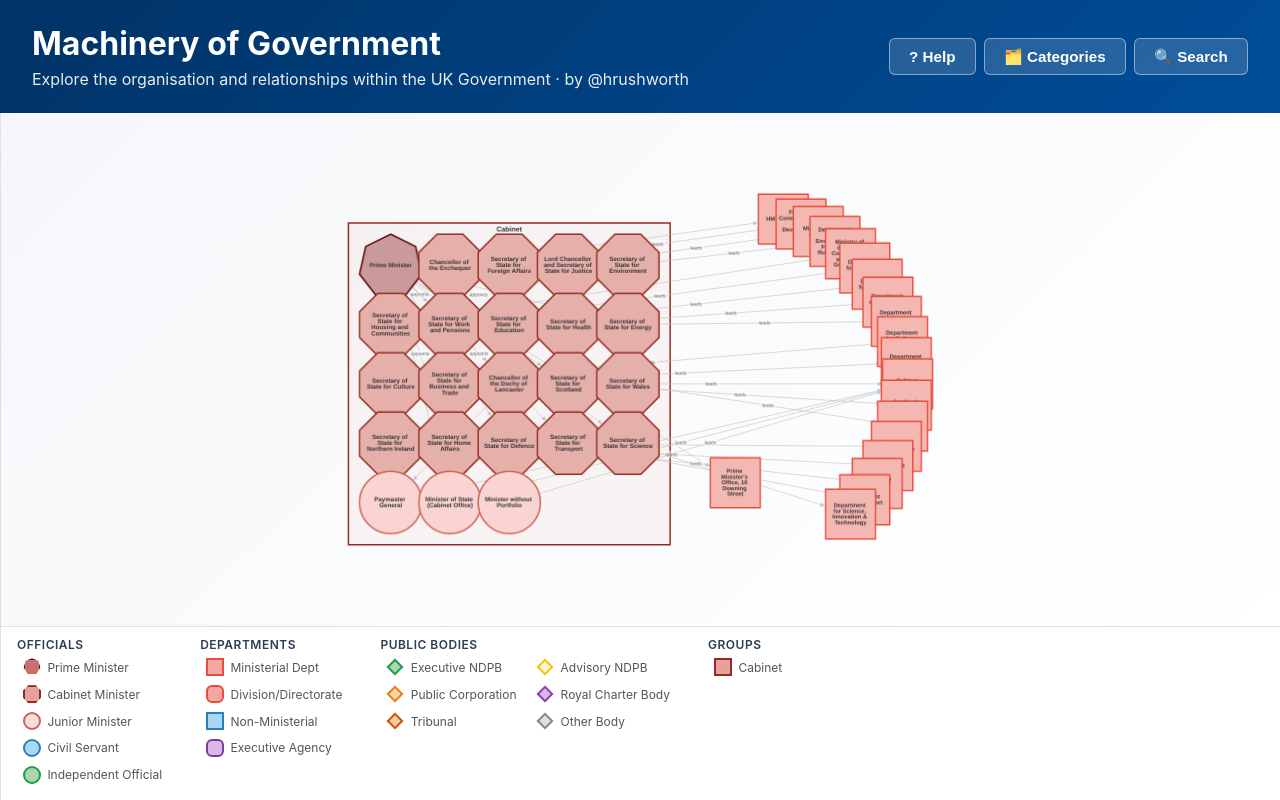
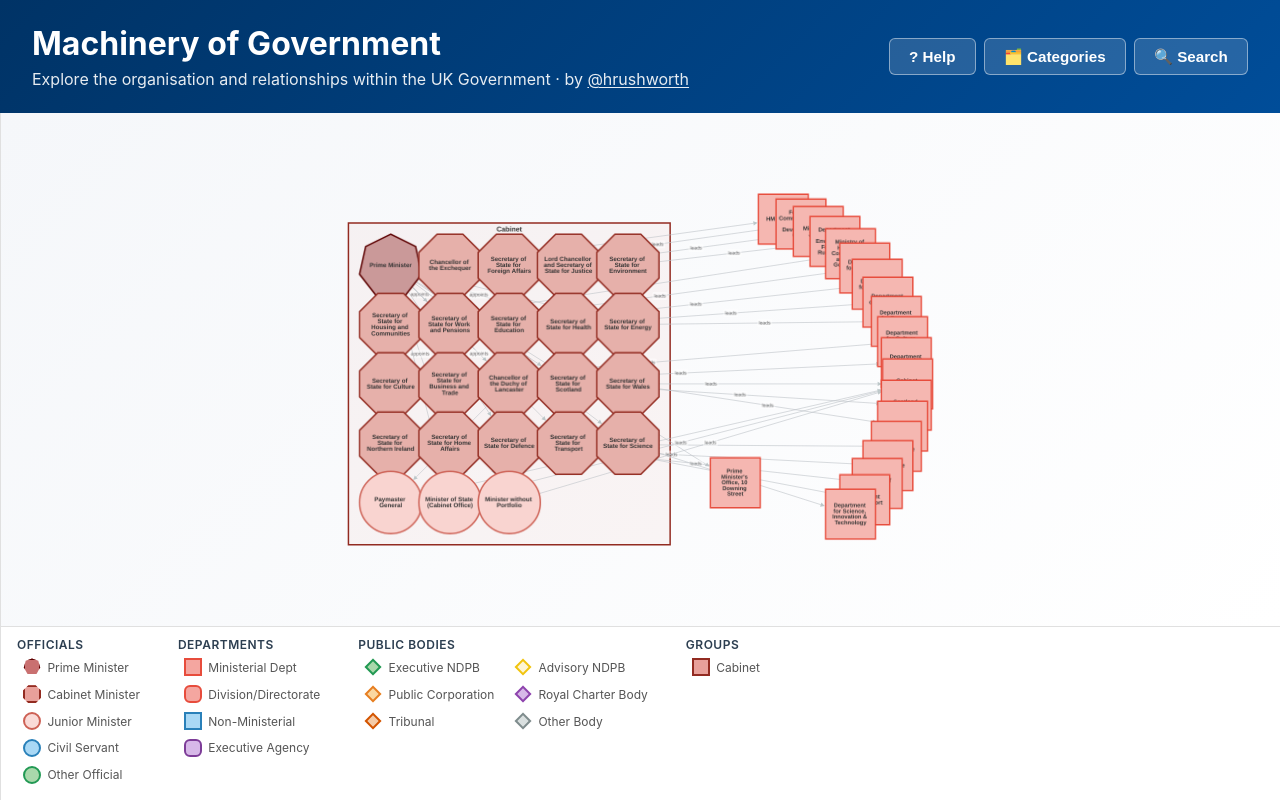
Before and after one commit to hrushworth/machinery-of-government, a React (Vite) app: page / in a window 1280 px wide. Built offline with nearby package versions, Linux system fonts and the light colour scheme.

Commit message:
Expanding touch points on the elements pane for mobile users; fix for other officials; link to profile on x

```diff
--- a/src/App.css
+++ b/src/App.css
@@ -29,6 +29,13 @@
 .app-header p {
   font-size: 1rem;
   opacity: 0.9;
+}
+
+.app-header p a,
+.app-header p a:visited {
+  color: inherit;
+  text-decoration: underline;
+  text-underline-offset: 2px;
 }
 
 .header-buttons {
@@ -315,14 +322,23 @@
   }
 
   .bottom-sheet-handle {
+    width: 100%;
+    padding: 16px 0 12px;
+    display: flex;
+    align-items: center;
+    justify-content: center;
+    flex-shrink: 0;
+    cursor: grab;
+    touch-action: none;
+  }
+
+  .bottom-sheet-handle::after {
+    content: '';
+    display: block;
     width: 40px;
     height: 5px;
     background: #dce1e4;
     border-radius: 3px;
-    margin: 10px auto 4px;
-    flex-shrink: 0;
-    cursor: grab;
-    touch-action: none;
   }
 
   .bottom-sheet-content {
--- a/src/App.tsx
+++ b/src/App.tsx
@@ -99,7 +99,7 @@ function App() {
       <header className="app-header">
         <div className="app-header-text">
           <h1>Machinery of Government</h1>
-          <p>Explore the organisation and relationships within the UK Government · by @hrushworth</p>
+          <p>Explore the organisation and relationships within the UK Government · by <a href="https://x.com/Hrushworth" target="_blank" rel="noopener noreferrer">@hrushworth</a></p>
         </div>
         <div className="header-buttons">
           <button
--- a/src/components/CategoriesPane.tsx
+++ b/src/components/CategoriesPane.tsx
@@ -96,8 +96,11 @@ export default function CategoriesPane({ onOpenCategory, onClose, isMobile }: Ca
             <div key={section} className="categories-section">
               <h3 className="categories-section-heading">{sectionHeadings[section]}</h3>
               {items.map(ct => {
+                const subtypesToMatch = ct.category === 'official' && ct.subtype === 'other'
+                  ? ['other', 'independent']
+                  : [ct.subtype]
                 const count = allElements.filter(
-                  el => el.category === ct.category && el.subtype === ct.subtype
+                  el => el.category === ct.category && subtypesToMatch.includes(el.subtype)
                 ).length
                 const color = getElementColor(ct.category, ct.subtype)
                 const shape = subtypeShape[`${ct.category}/${ct.subtype}`]
--- a/src/components/CategoryInfo.tsx
+++ b/src/components/CategoryInfo.tsx
@@ -103,9 +103,13 @@ export default function CategoryInfo({ category, subtype, onClose, onSelectEleme
 
   const info = (categoryDescriptions[category] as any)?.[subtype]
 
-  // Get all elements of this category/subtype
+  // 'other' officials also includes elements with subtype 'independent'
+  const effectiveSubtypes = category === 'official' && subtype === 'other'
+    ? ['other', 'independent']
+    : [subtype]
+
   const elementsOfType = Object.values(govElements).filter(
-    el => el.category === category && el.subtype === subtype
+    el => el.category === category && effectiveSubtypes.includes(el.subtype)
   )
 
   if (!info) {
--- a/src/components/ElementDetails.tsx
+++ b/src/components/ElementDetails.tsx
@@ -352,10 +352,10 @@ export default function ElementDetails({ elementId, onSelectElement, onClose, on
           <h2>{element.name}</h2>
           <span
             className="element-type category-button"
-            onClick={() => onOpenCategory(element.category, element.subtype)}
+            onClick={() => onOpenCategory(element.category, element.subtype === 'independent' ? 'other' : element.subtype)}
             role="button"
             tabIndex={0}
-            onKeyDown={(e) => e.key === 'Enter' && onOpenCategory(element.category, element.subtype)}
+            onKeyDown={(e) => e.key === 'Enter' && onOpenCategory(element.category, element.subtype === 'independent' ? 'other' : element.subtype)}
           >
             {getCategoryLabel(element.category, element.subtype)}
           </span>
--- a/src/components/OrgChart.tsx
+++ b/src/components/OrgChart.tsx
@@ -1015,9 +1015,9 @@ export default function OrgChart({ onSelectElement, selectedElementId, onOpenCat
             <div className="legend-shape circle" style={{ backgroundColor: '#a9d8f5', borderColor: '#2980b9' }}></div>
             <span>Civil Servant</span>
           </div>
-          <div className="legend-item" onClick={() => onOpenCategory('official', 'independent')} role="button" tabIndex={0} onKeyDown={(e) => e.key === 'Enter' && onOpenCategory('official', 'independent')}>
+          <div className="legend-item" onClick={() => onOpenCategory('official', 'other')} role="button" tabIndex={0} onKeyDown={(e) => e.key === 'Enter' && onOpenCategory('official', 'other')}>
             <div className="legend-shape circle" style={{ backgroundColor: '#a9d8ab', borderColor: '#229954' }}></div>
-            <span>Independent Official</span>
+            <span>Other Official</span>
           </div>
         </div>
 
```
